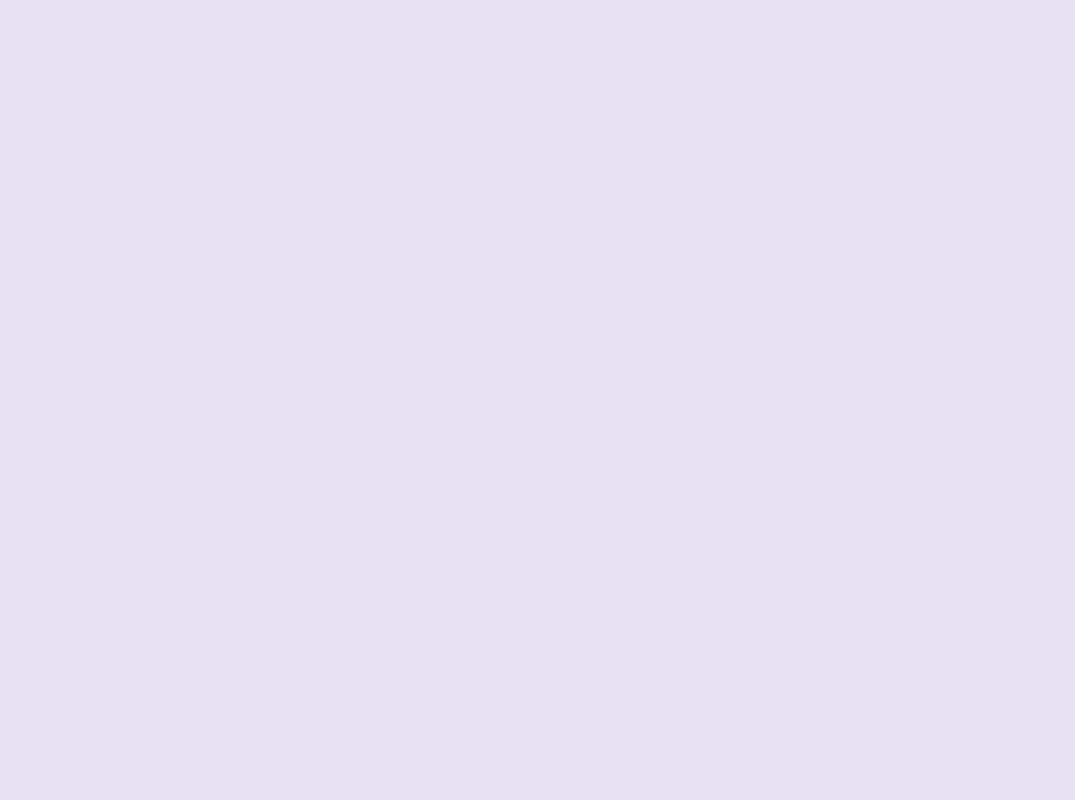
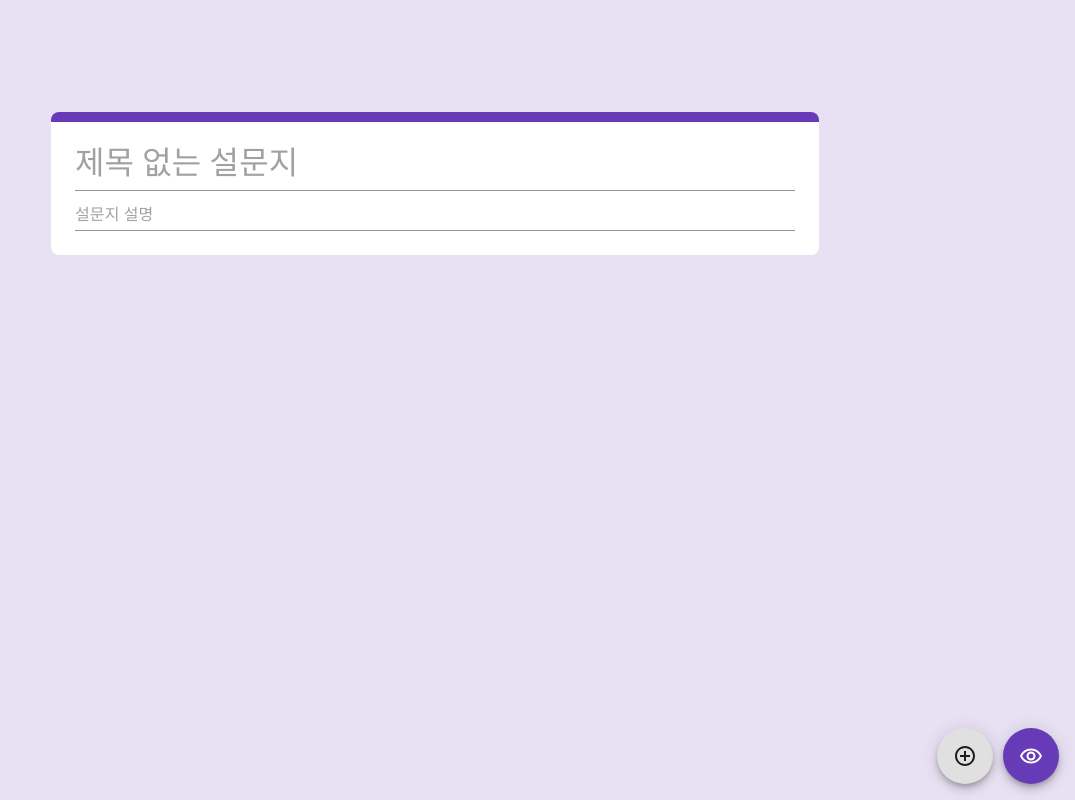
Before and after one commit to gayoung0619/react-app-survey, a React (Vite) app: page / in a window 1280 px wide. Shown: the whole page, without its empty margins (205-1280 px from the left). Built offline with nearby package versions, Linux system fonts and the light colour scheme.

Commit message:
gh-pages 세팅9

```diff
--- a/package.json
+++ b/package.json
@@ -1,16 +1,16 @@
 {
   "name": "vite-project",
-  "homepage": "https://gayoung0619.github.io/react-app-survey/",
   "private": true,
   "version": "0.0.0",
   "type": "module",
+  "homepage": "https://gayoung0619.github.io/react-app-survey",
   "scripts": {
     "dev": "vite --host",
     "build": "vite build",
     "lint": "eslint vite-project --ext js,jsx --report-unused-disable-directives --max-warnings 0",
     "preview": "vite preview",
     "predeploy": "npm run build",
-    "deploy": "gh-pages -d dist"
+    "deploy": "gh-pages -d build",
   },
   "dependencies": {
     "@emotion/react": "^11.11.3",
--- a/src/App.tsx
+++ b/src/App.tsx
@@ -1,4 +1,4 @@
-import {BrowserRouter, createBrowserRouter, RouterProvider} from 'react-router-dom';
+import { createBrowserRouter, RouterProvider } from 'react-router-dom';
 import { createTheme, ThemeProvider } from '@mui/material/styles';
 import { createGlobalStyle } from 'styled-components';
 
@@ -27,7 +27,7 @@ const router = createBrowserRouter([
 	{
 		path: '/',
 		children: [
-			{ path: '/react-app-survey/', element: <Form /> },
+			{ index: true, element: <Form /> },
 			{ path: 'preview', element: <Preview /> },
 		],
 	},
@@ -38,7 +38,7 @@ function App() {
 		<>
 			<GlobalStyle />
 			<ThemeProvider theme={theme}>
-				<BrowserRouter router={router} basename={process.env.PUBLIC_URL}  />
+				<RouterProvider router={router} />
 			</ThemeProvider>
 		</>
   )
```
Also changed, not shown: 1 other file (tests, documents, lock files or other folders).
